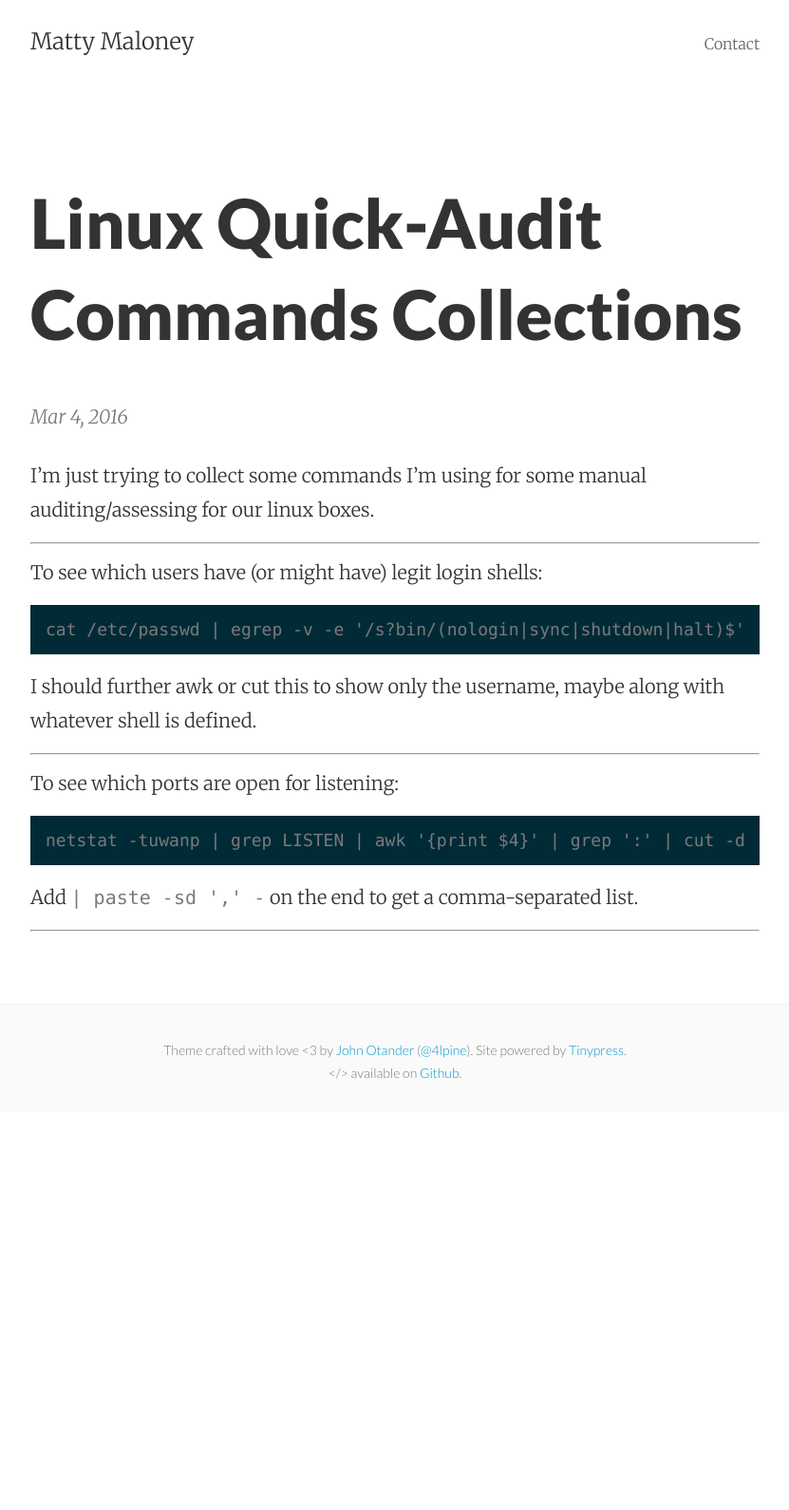
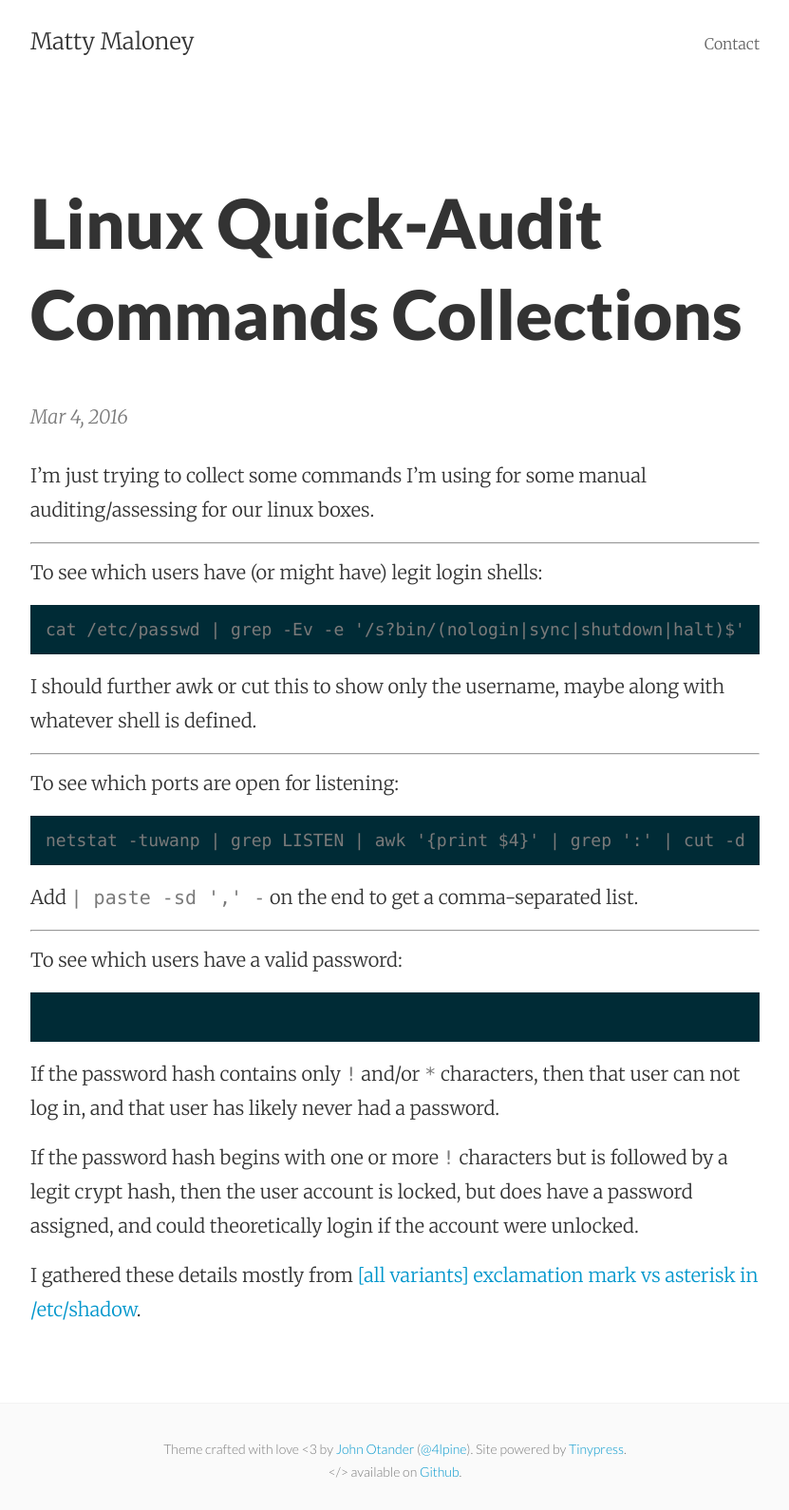
Before and after one commit to mattymaloney/mattymaloney.github.io, a Jekyll site: the page built from _posts/2016-03-04-linux-quick-audit.md, in a window 1280 px wide. Shown: the whole page at 95% size, without its empty margins (224-1055 px from the left). Built offline with Jekyll 4.4.1, drawn with Linux system fonts in a browser that asks for light colours; before the commit the page ends 1170 px from its top, so only the background shows below that.

Commit message:
Created 2016-03-04-linux-quick-audit.md

````diff
--- a/_posts/2016-03-04-linux-quick-audit.md
+++ b/_posts/2016-03-04-linux-quick-audit.md
@@ -11,7 +11,7 @@ I'm just trying to collect some commands I'm using for some manual auditing/asse
 To see which users have (or might have) legit login shells:
 
 ```
-cat /etc/passwd | egrep -v -e '/s?bin/(nologin|sync|shutdown|halt)$'
+cat /etc/passwd | grep -Ev -e '/s?bin/(nologin|sync|shutdown|halt)$'
 ```
 
 I should further awk or cut this to show only the username, maybe along with whatever shell is defined.
@@ -27,3 +27,15 @@ netstat -tuwanp | grep LISTEN | awk '{print $4}' | grep ':' | cut -d ':' -f 2,4
 Add `| paste -sd ',' -` on the end to get a comma-separated list.
 
 ---
+
+To see which users have a valid password:
+
+```
+
+```
+
+If the password hash contains only `!` and/or `*` characters, then that user can not log in, and that user has likely never had a password.
+
+If the password hash begins with one or more `!` characters but is followed by a legit crypt hash, then the user account is locked, but does have a password assigned, and could theoretically login if the account were unlocked.
+
+I gathered these details mostly from [\[all variants\] exclamation mark vs asterisk in /etc/shadow](http://ubuntuforums.org/showthread.php?t=2026413).
````
